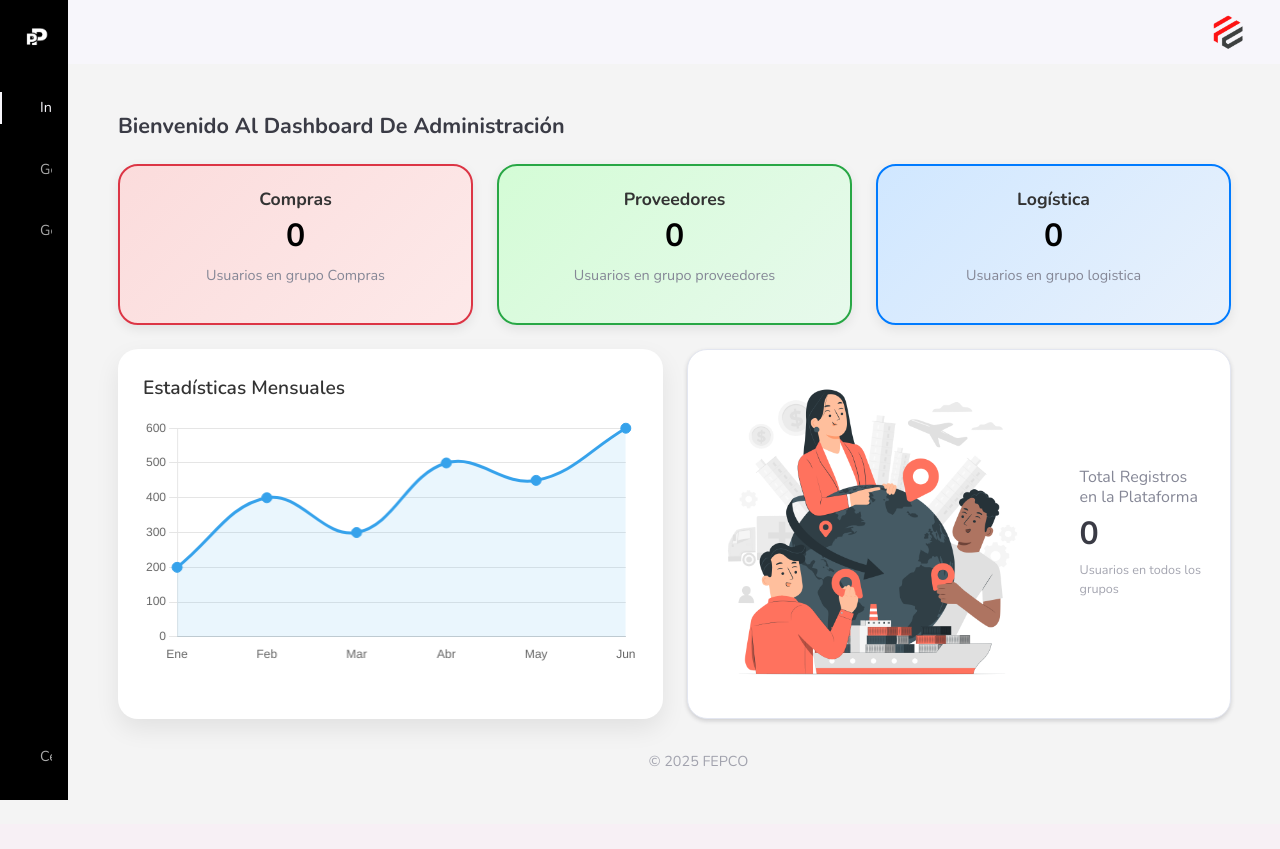
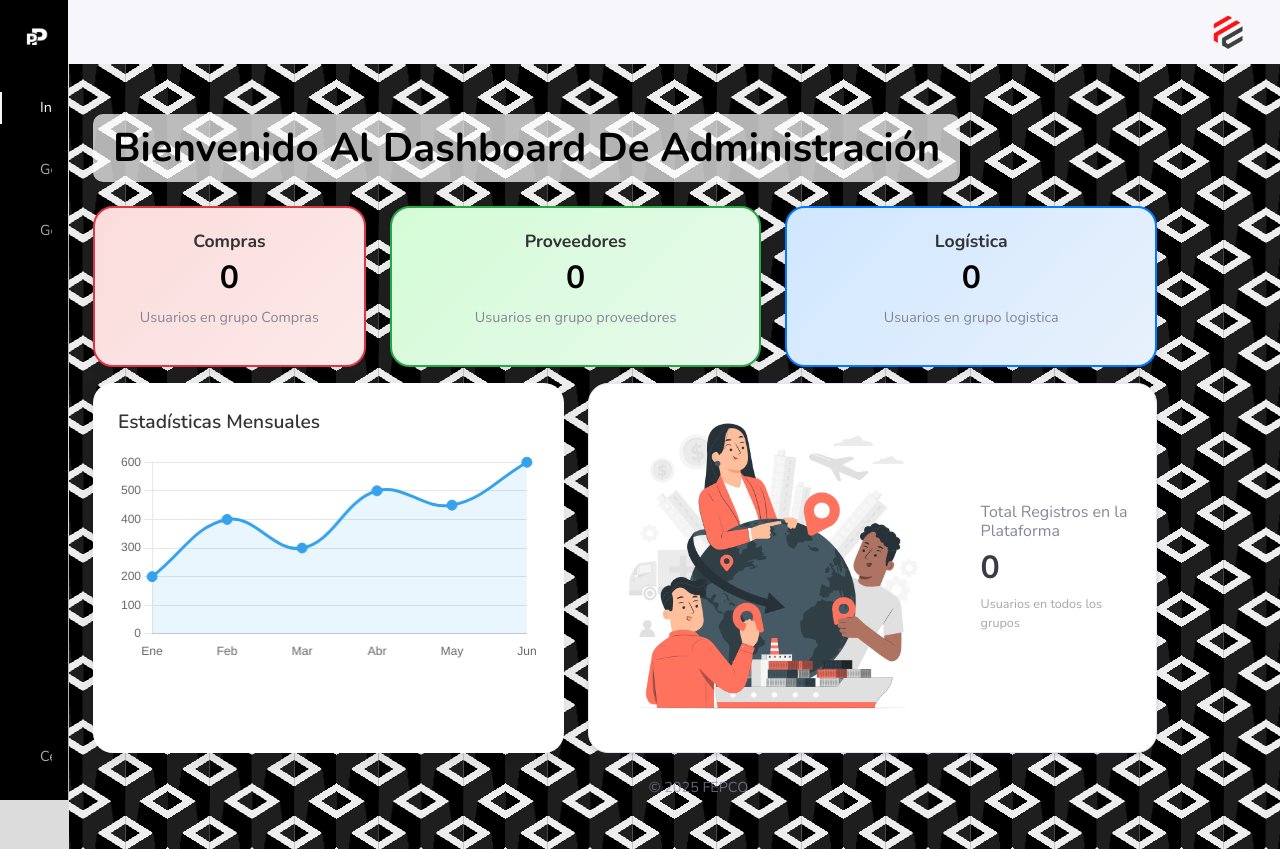
Before and after one commit to Mariaortiz14/Portal_proveedores-main, a Django app: page /administracion/ in a window 1280 px wide. Before the commit the page ends 800 px from the top, so only its background shows below. Run offline with Django 4.2, Linux system fonts and the light colour scheme; data that the repository does not hold is empty; parts of the project's set-up code (start-up, migrations or seed data) failed here and were passed over; some libraries are stand-ins or nearby versions.

Commit message:
Backgraund de cada vista(posibles cambios)

```diff
--- a/compras/static/css/layout.css
+++ b/compras/static/css/layout.css
@@ -415,3 +415,36 @@ textarea.form-control {
   border-left: 2px solid #ddd;
   padding-left: 10px;
 }
+body {
+  --s: 105px;
+  --c1: #b9b9b9;
+  --c2: #dcdcdc;
+  --c3: #fafafa;
+
+  background: conic-gradient(
+        from 75deg,
+        var(--c1) 15deg,
+        var(--c2) 0 30deg,
+        #0000 0 180deg,
+        var(--c2) 0 195deg,
+        var(--c1) 0 210deg,
+        #0000 0
+      )
+      calc(0.5 * var(--s)) calc(0.5 * var(--s) / 0.577),
+    conic-gradient(
+      var(--c1) 30deg,
+      var(--c3) 0 75deg,
+      var(--c1) 0 90deg,
+      var(--c2) 0 105deg,
+      var(--c3) 0 150deg,
+      var(--c2) 0 180deg,
+      var(--c3) 0 210deg,
+      var(--c1) 0 256deg,
+      var(--c2) 0 270deg,
+      var(--c1) 0 286deg,
+      var(--c2) 0 331deg,
+      var(--c3) 0
+    );
+  background-size: var(--s) calc(var(--s) / 0.577);
+  background-attachment: fixed;
+}
--- a/templates/_layout_administracion.html
+++ b/templates/_layout_administracion.html
@@ -14,6 +14,41 @@
     <link href="{% static 'css/layout.css' %}" rel="stylesheet">
     <link href="https://cdn.jsdelivr.net/npm/bootstrap-icons@1.10.5/font/bootstrap-icons.css" rel="stylesheet">
     {% block css %}{% endblock css %}
+    {%block style %}
+  <style>
+.custom-background {
+  min-height: 100vh;
+  width: 100%;
+  padding-top:20px; /* Baja el contenido del header */
+
+  --u: 5px;
+  --c1: #ededee;
+  --c2: #000000;
+  --c3: #1e1e1e;
+  --gp: 50% / calc(var(--u) * 16.9) calc(var(--u) * 12.8);
+  background: conic-gradient(
+        from 122deg at 50% 85.15%, var(--c2) 0 58deg, var(--c3) 0 116deg, #fff0 0 100%
+      ) var(--gp),
+    conic-gradient(from 122deg at 50% 72.5%, var(--c1) 0 116deg, #fff0 0 100%) var(--gp),
+    conic-gradient(from 58deg at 82.85% 50%, var(--c3) 0 64deg, #fff0 0 100%) var(--gp),
+    conic-gradient(
+        from 58deg at 66.87% 50%, var(--c1) 0 64deg, var(--c2) 0 130deg, #fff0 0 100%
+      ) var(--gp),
+    conic-gradient(from 238deg at 17.15% 50%, var(--c2) 0 64deg, #fff0 0 100%) var(--gp),
+    conic-gradient(
+        from 172deg at 33.13% 50%, var(--c3) 0 66deg, var(--c1) 0 130deg, #fff0 0 100%
+      ) var(--gp),
+    linear-gradient(98deg, var(--c3) 0 15%, #fff0 calc(15% + 1px) 100%) var(--gp),
+    linear-gradient(-98deg, var(--c2) 0 15%, #fff0 calc(15% + 1px) 100%) var(--gp),
+    conic-gradient(
+        from -58deg at 50.25% 14.85%, var(--c3) 0 58deg, var(--c2) 0 116deg, #fff0 0 100%
+      ) var(--gp),
+    conic-gradient(from -58deg at 50% 28.125%, var(--c1) 0 116deg, #fff0 0 100%) var(--gp),
+    linear-gradient(90deg, var(--c2) 0 50%, var(--c3) 0 100%) var(--gp);
+}
+
+  </style>
+  {% endblock style %}
 </head>
 
 <body id="body-pd">
@@ -71,7 +106,7 @@
         </nav>
     </div>
 
-    <div class="wrapper container-fluid m-0" style="background-color: #f4f4f4;">
+   <div class="custom-background">
         {% block content %}{% endblock content %}
     </div>
 
--- a/templates/administracion/dashboard/index.html
+++ b/templates/administracion/dashboard/index.html
@@ -83,14 +83,23 @@
         transform: translateY(-3px);
         box-shadow: 0 8px 20px rgba(0, 0, 0, 0.2);
     }
+    .dashboard-title {
+    background: rgba(255, 255, 255, 0.7);
+    color: #000;
+    padding: 10px 20px;
+    border-radius: 10px;
+    display: inline-block;
+    font-weight: bold;
+    text-align: center;
+    }
 
 </style>
 {% endblock css %}
 {% block content %}
 <div class="container-fluid mt-4">
-    <h3 class="fw-bold text-dark mb-4">Bienvenido al Dashboard de Administración</h3>
-    <div class="row mb-4">
-        <div class="col-md-4">
+    <h1 class="dashboard-title fw-bold  mb-4">Bienvenido al Dashboard de Administración</h1>
+    <div class="row mb-3">
+        <div class="col-md-3">
             <div class="info-card red">
                 <strong class="title">Compras</strong>
                 <div class="value">{{ usuarios_compras }}</div>
@@ -113,8 +122,8 @@
         </div>
 
     </div>
-    <div class="row mb-4">
-        <div class="col-md-6">
+    <div class="row mb-3">
+        <div class="col-md-5">
             <div class="custom-chart-container">
                 <div class="title">Estadísticas Mensuales</div>
                 <canvas id="uiverseChart"></canvas>
--- a/templates/compras/solicitudes/solicitud_id.html
+++ b/templates/compras/solicitudes/solicitud_id.html
@@ -77,6 +77,7 @@
   }
 </style>
 {% endblock css %}
+{% block content %}
 lass="container mt-4">
   <h2 class="text-center mb-4 text-section-title">{{ solicitud.TSolicitud|title }}</h2>
   <!-- Información Solicitud -->
--- a/templates/compras/tablas/t_basicas.html
+++ b/templates/compras/tablas/t_basicas.html
@@ -2,7 +2,7 @@
 {% block Title %}FEPCO{% endblock Title %}
 {% block content %}
 <div class="row m-0  ps-lg-0 p-md-0 p-sm-0 p-xs-0 d-flex justify-content-center  ">
-    <h2 class=" p-3 ps-5">Tablas Básicas</h2>
+    <h2 class=" p-3 ps-5 text-dark">Tablas Básicas</h2>
     <div class="col-md-11 col-sm-12 col-xs-12 h-100 shadow p-3 m-2 bg-white rounded h-60" style="background-color: hsl(0, 0%, 0%)">
             <div class="card  col-md-12 col-lg-12 col-sm-12 col-xs-12">
                 <div class="card-body p-0">
--- a/templates/proveedores/dashboard/index.html
+++ b/templates/proveedores/dashboard/index.html
@@ -24,7 +24,8 @@
         }
     }
 </style>
-<div class="pt-2">
+<div class="container-fluid px-4 pt-2">
+    <h1 class="dashboard-title fw-bold text-dark text-center mb-4">Bienvenido al Dashboard de Administración</h1>
     <div class="row d-flex flex-wrap">
         <!-- GRÁFICO DE PROPUESTAS -->
         <div class="col-lg-6 col-md-6 col-sm-12 mb-4">
@@ -72,7 +73,7 @@
     </div>
 </div>
 <!-- SECCIÓN: SOLICITUDES FEPCO -->
-<div class="row mt-4">
+<div class="container-fluid px-4 pt-2">
     <div class="col-12">
         <div class="card p-3 shadow-sm border-0" style="border-radius: 1rem;">
             <div class="card-body">
```
Also changed, not shown: templates/_layout_compras.html (+41 -1 lines), templates/_layout_proveedores.html (+33 -2 lines), templates/administracion/usuarios/crear_usuario.html (+11 -4 lines), templates/compras/dashboard/index.html (+48 -13 lines).
